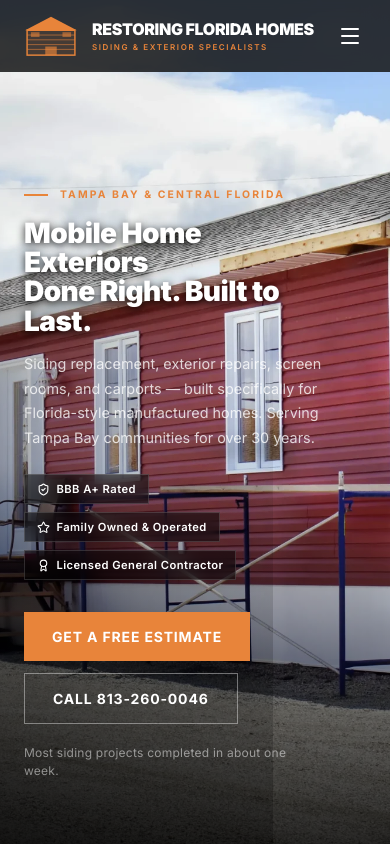
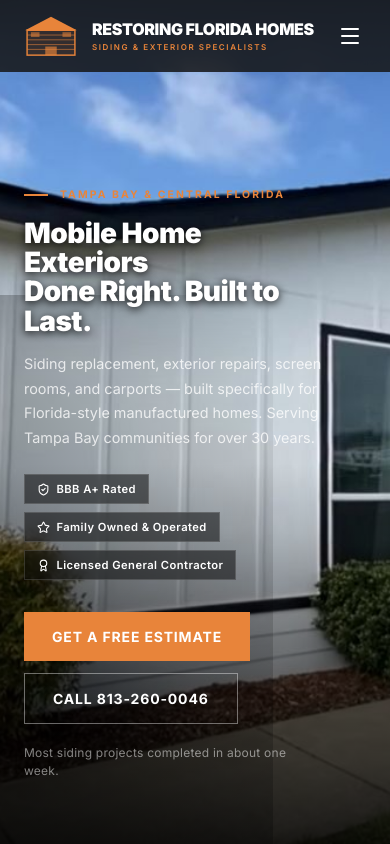
Before and after one commit to percelay/rebuildingFlorida, a Next.js app: page / in a window 390 px wide. Shown: the top 844 px of the page. Built offline with nearby package versions, Linux system fonts and the light colour scheme.

Commit message:
Update hero to mobile-home-siding image
Co-Authored-By: Claude Sonnet 4.6 <noreply@anthropic.com>

```diff
--- a/src/components/Hero.tsx
+++ b/src/components/Hero.tsx
@@ -14,7 +14,7 @@ export default function Hero() {
     >
       {/* Hero Background Image */}
       <Image
-        src="/projects/mobile-home-siding-replacement_thumbnail-scaled.webp"
+        src="/projects/heronewnew.jpg"
         alt="Mobile home siding replacement in Tampa Bay"
         fill
         priority
```
Also changed, not shown: public/projects/heronewnew.jpg (added).
